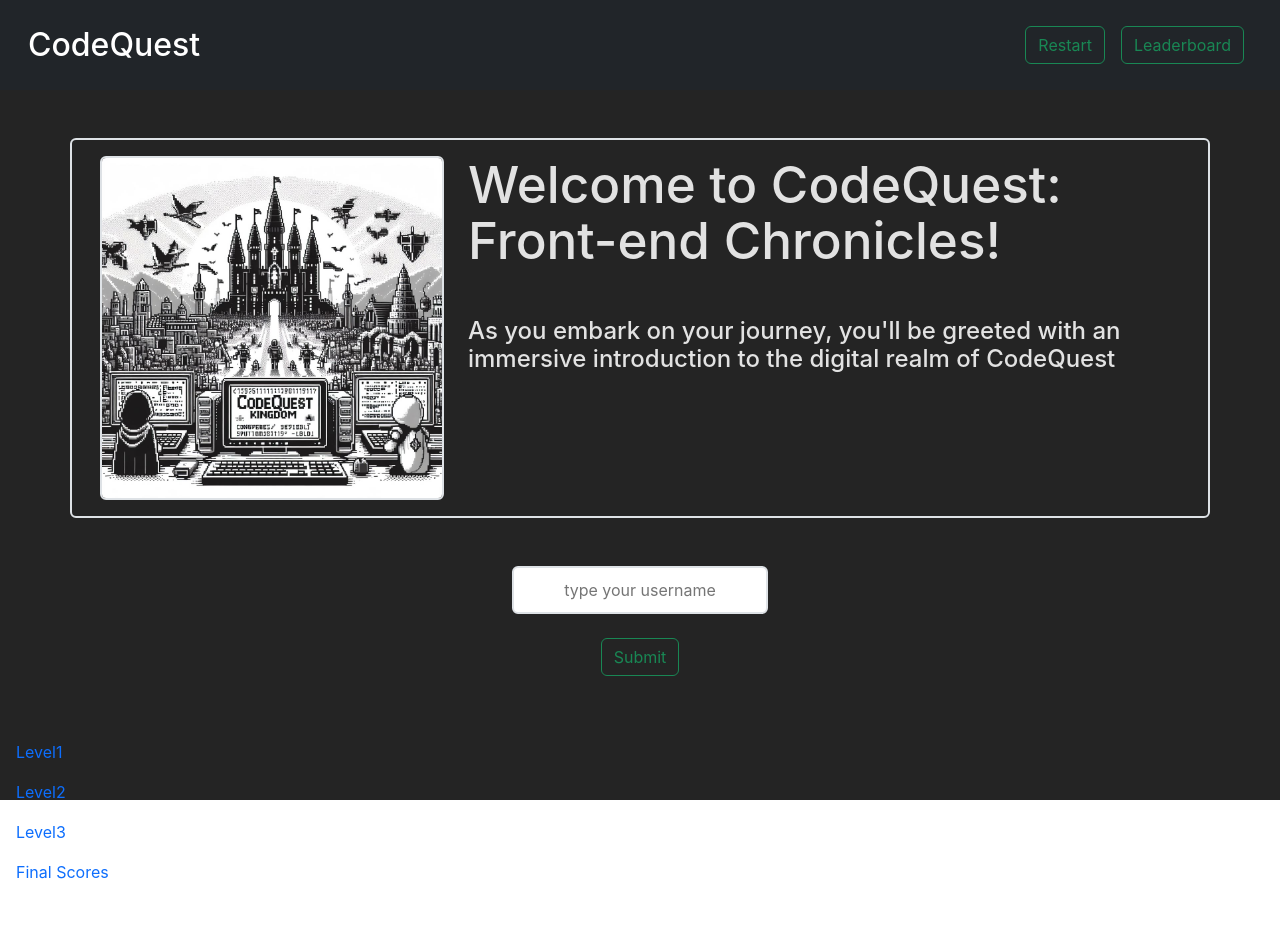
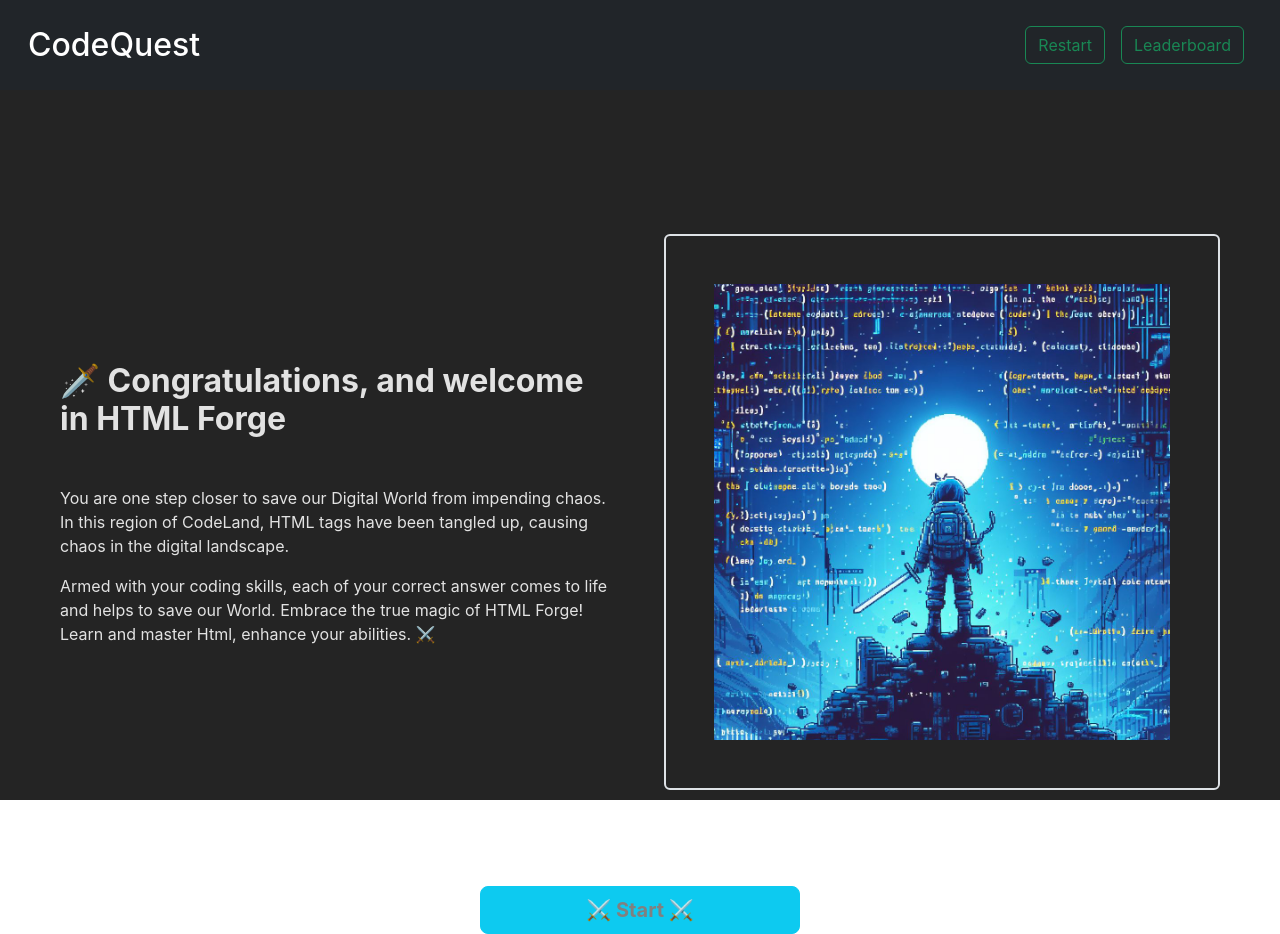
Before and after one commit to AoifeEdX/code-quest, a React (Vite) app: page /level2welcome in a window 1280 px wide. Before the commit this address led to /. Before the commit the page ends 892 px from the top, so only its background shows below. Built offline with nearby package versions, Linux system fonts and the light colour scheme.

Commit message:
add welcome to level component / needs to be added to each level

```diff
--- a/questList.json
+++ b/questList.json
@@ -8,10 +8,10 @@
     },
     {
         "id": 2,
-        "name": "Congratulation, and welcome in HTML Forge",
-        "image": "./src/assets/buginvasion.jpg",
+        "name": "🗡️ Congratulations, and welcome in HTML Forge",
+        "image": "/public/images/htmlforgewelcome.jpeg",
         "description": "You are one step closer to save our Digital World from impending chaos. In this region of CodeLand, HTML tags have been tangled up, causing chaos in the digital landscape.  ",
-        "instruction": "Armed with your coding skills, each of your correct answer comes to life and helps to save our World. Embrace the true magic of HTML Forge! Learn and master Html, enhance your abilities."
+        "instruction": "Armed with your coding skills, each of your correct answer comes to life and helps to save our World. Embrace the true magic of HTML Forge! Learn and master Html, enhance your abilities. ⚔️"
     },
     {
         "id": 3,
--- a/src/App.jsx
+++ b/src/App.jsx
@@ -9,6 +9,7 @@ import HtmlGame from './components/HtmlChallenge/HtmlGame';
 import BootstrapGame from './components/BootstrapChallenge/BootstrapGame';
 import FinalScores from './pages/FinalScores/FinalScores';
 import { Toaster } from 'react-hot-toast';
+import HtmlGameWelcome from './components/HtmlChallenge/HtmlGameWelcome';
 
 function App() {
 
@@ -23,12 +24,14 @@ function App() {
        <Routes >
       <Route path='/' element={<Welcome />} />
       <Route path='/level1' element={<Game />} />
+      <Route path='/level2welcome' element={<HtmlGameWelcome />} />
       <Route path='/level2' element={<HtmlGame />} />
       <Route path='/level3' element={<BootstrapGame />} />
 			<Route path="/final-scores" element={<FinalScores />} />
 			<Route path="*" element={<Navigate to="/" />} />
 
     </Routes>
+
     </>
   )
 }
--- a/src/components/HtmlChallenge/HtmlGame.css
+++ b/src/components/HtmlChallenge/HtmlGame.css
@@ -1,3 +1,11 @@
-#selected-answer {
-    border: 2px solid red;
+/* @keyframes mymove {
+    from {left: 0px;}
+    to {left: end;}
 }
+.animated-container {
+    position: relative;
+    animation: mymove 5s;
+    animation-fill-mode: forward;
+    animation-timing-function: ease-in;
+
+} */
--- /dev/null
+++ b/src/components/HtmlChallenge/HtmlGameWelcome.jsx
@@ -0,0 +1,39 @@
+import {Button, Container } from 'react'
+import { useNavigate } from 'react-router-dom';
+import LevelWelcomeContent from "../LevelWelcomeContent/LevelWelcomeContent";
+import questList from '../../../questList.json';
+import '../HtmlChallenge/HtmlGame.css'
+
+const HtmlGameWelcome = () => {
+    const navigate = useNavigate();
+    const navigateToLevel2 = () => {
+        navigate('/level2')
+    }
+    return (
+        <>
+        <container className="animated-container d-flex flex-column justify-content-center align-items-center ms-5 me-5">
+        <div className="row d-flex justify-content-center align-items-center">
+            {questList.map((game) => {
+                if (game.id === 2) {
+                    return (
+                        <LevelWelcomeContent
+                            id={game.id}
+                            key={game.id}
+                            name={game.name}
+                            image={game.image}
+                            description={game.description}
+                            instruction={game.instruction}
+                        />
+                    )
+                }
+            })}
+        </div>
+        <div className="row" style={{width: '20em'}}>
+            <button className="btn btn-info btn-lg" style={{fontWeight: 'bold', color: 'grey'}}onClick={navigateToLevel2}>⚔️  Start  ⚔️</button>
+        </div>
+        </container>
+        </>
+    )
+}
+
+export default HtmlGameWelcome;
--- a/src/components/Leaderboard/index.jsx
+++ b/src/components/Leaderboard/index.jsx
@@ -12,7 +12,9 @@ const LeaderBoard = ({ onClose }) => {
     }, []);
     return (
         <>
-            <Modal.Dialog className="border border-success rounded m-5" style={{boxShadow: "2px 2px 5px red"}}>
+        <div className="d-flex justify-content-center" >
+
+            <Modal.Dialog scrollable className="border border-danger border-3 rounded m-5 " style={{maxWidth: '50em'}}>
                 <Modal.Header className='text-center'>
                 <h2 className='modal-title w-100'>Leaderboard</h2>
                 <button type="button" className="btn-close btn-close-white m-1" data-bs-dismiss="modal" aria-label="Close" onClick={() => onClose()}></button>
@@ -44,6 +46,7 @@ const LeaderBoard = ({ onClose }) => {
                 <Button className="m-2" variant="outline-success"  onClick={() => onClose()}>Close</Button>
                 </Modal.Footer>
             </Modal.Dialog>
+        </div>
         </>
     )
 
--- /dev/null
+++ b/src/components/LevelWelcomeContent/LevelWelcomeContent.jsx
@@ -0,0 +1,27 @@
+import React from 'react';
+import { Container} from 'react-bootstrap';
+
+const LevelWelcomeContent = (props) => {
+    return (
+        <>
+        <Container className="col-xxl8 px-4 py-5 d-flex justify-content-center align-items-center">
+            <div className="row flex-lg-row-reverse align-items-center g-5 py-5">
+                <div className="col-10 col-sm-8 col-lg-6">
+                    <img className="d-block mx-lg-auto img-fluid border border-2 rounded p-5" style={{width: '700', height: '500'}} src={props.image}></img>
+                </div>
+                <div className="col-lg-6">
+                    <h2 className="fw-bold mb-3">{props.name}</h2>
+                    <p className="mt-5">{props.description}</p>
+                    <p>{props.instruction}</p>
+                </div>
+
+            </div>
+
+        </Container>
+
+        </>
+    )
+
+
+}
+export default LevelWelcomeContent;
--- a/src/components/Welcome/index.jsx
+++ b/src/components/Welcome/index.jsx
@@ -6,20 +6,13 @@ const Welcome = () => {
 	const [formData, setFormData] = useState({
 		username: null,
 	});
-
-    // useEffect(() => {
-    //     const storedUserName = localStorage.getItem('username');
-    //     if (storedUserName) {
-    //         setFormData({username: storedUserName});
-    //     }
-    // }, []);
-
 	const [error, setError] = useState({
 		username: null
 	});
 	const [show, setShow] = useState(false);
 
 	const navigate = useNavigate();
+
 
 	const handleInputChange = (e) => {
 		const { name, value } = e.target;
@@ -93,7 +86,7 @@ const Welcome = () => {
 				<Nav.Link className="nav-element" href="/level1">Level1</Nav.Link>
 			</Nav>
 			<Nav>
-				<Nav.Link className="nav-element" href="/level2">Level2</Nav.Link>
+				<Nav.Link className="nav-element" href="/level2welcome">Level2</Nav.Link>
 			</Nav>
 			<Nav>
 				<Nav.Link className="nav-element" href="/level3">Level3</Nav.Link>
```
Also changed, not shown: public/images/htmlforgewelcome.jpeg (renamed from public/images/Designer(27).jpeg).
